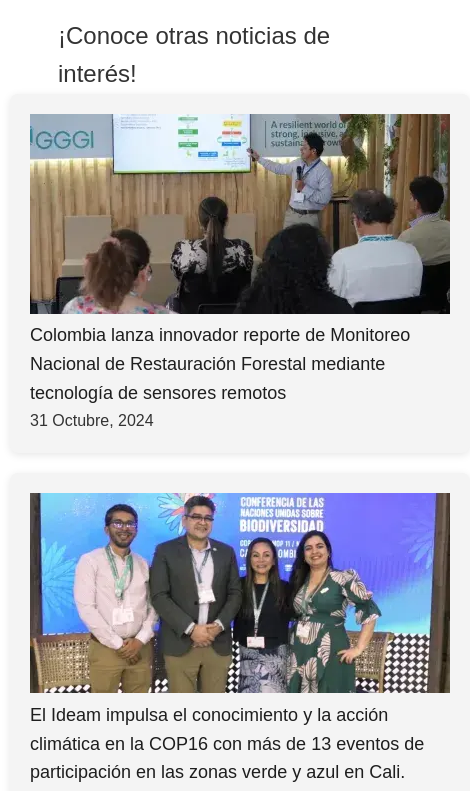
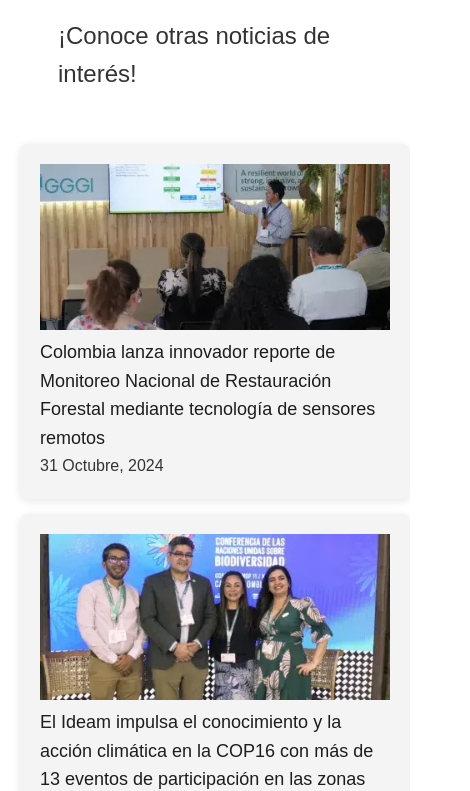
Before and after one commit to Miguel0827/PaginaWebC02Ibague, a plain HTML site: page index.html in a window 390 px wide. Shown: the part 4921-5712 px from the top of the page, 470 px wide, since content can reach past the window. Drawn offline with Linux system fonts and the light colour scheme.

Commit message:
Add files via upload

```diff
--- a/styles.css
+++ b/styles.css
@@ -551,6 +551,16 @@ tr:hover {
         display: none;
     }
 
+    .event-grid{
+        flex-direction: column;
+        gap: 15px; /* Reduce el espacio en móviles */
+        padding: 50px 10px;
+    }
+
+    .event-grid img{
+        max-width: 350px; /* Imagen más pequeña */
+    }
+
     .logo img {
         max-width: 80px; /* Tamaño más pequeño del logo */
     }
```
